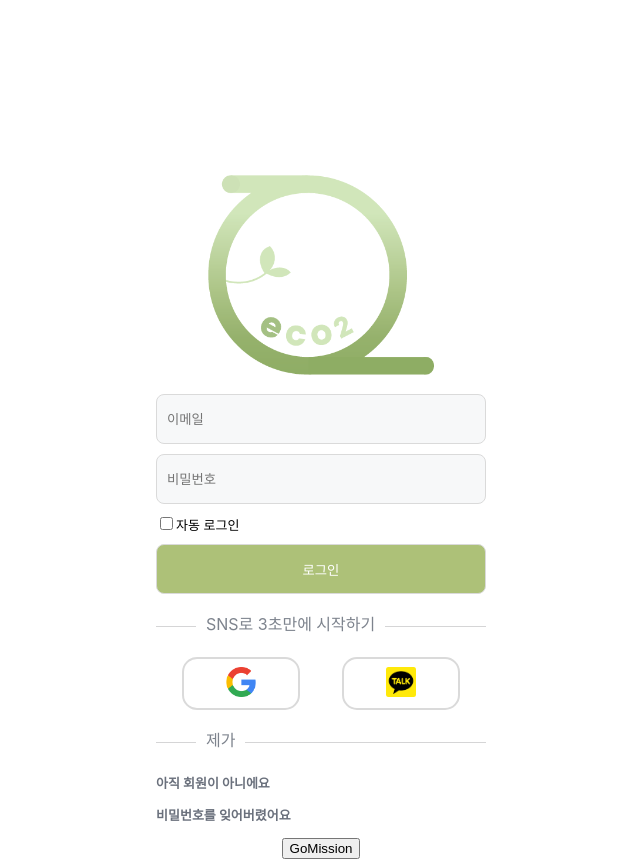
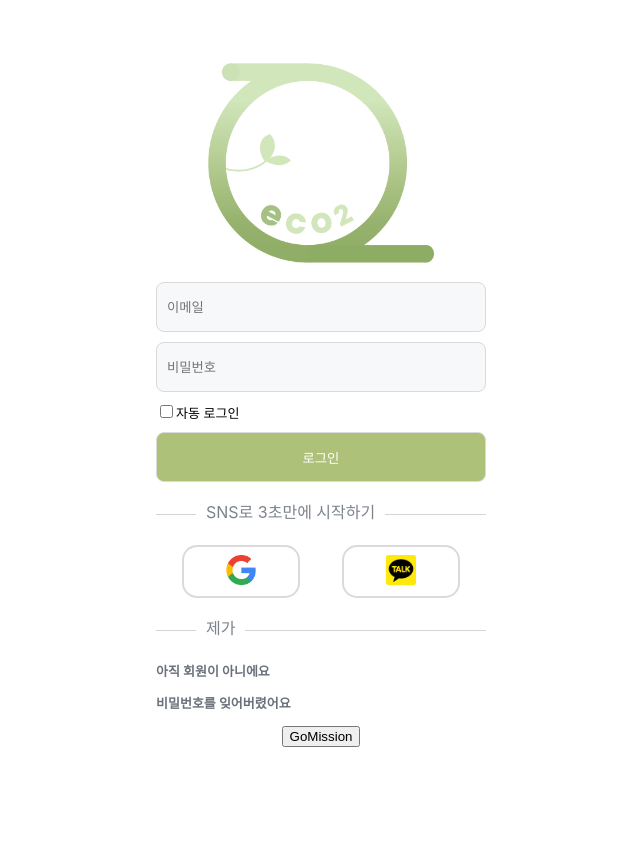
Before and after one commit to WoowonKim/Eco2, a React (Create React App) app in the folder frontend/eco2/: page / in a window 1280 px wide. Shown: the whole page, without its empty margins (319-959 px from the left). Built offline with nearby package versions, Linux system fonts and the light colour scheme; no server answers.

Commit message:
[FE] REFACTOR: App.js css and polled out header and nav out of app<div>

```diff
--- a/frontend/eco2/src/App.js
+++ b/frontend/eco2/src/App.js
@@ -7,16 +7,20 @@ import Regist from "./pages/regist/Regist";
 
 import MainFeed from "./pages/mainFeed/MainFeed";
 
-
 import Header from "./components/NavFooter/Header";
-
 
 /* DailyMission */
 import MissionMain from "./pages/dailyMission/missionMain/missionMain";
 import MissionDetail from "./pages/dailyMission/missionDetail/missionDetail";
 import MissionCustom from "./pages/dailyMission/missionCustom/missionCustom";
 import MissionUpdate from "./pages/dailyMission/missionUpdate/missionUpdate";
-import React, { useCallback, useEffect, useMemo, useReducer, useRef } from "react";
+import React, {
+  useCallback,
+  useEffect,
+  useMemo,
+  useReducer,
+  useRef,
+} from "react";
 
 import Footer from "./components/NavFooter/Footer";
 import { useSelector } from "react-redux";
@@ -57,7 +61,9 @@ function App() {
   const dataId = useRef(0);
 
   const getData = async () => {
-    const res = await fetch("https://jsonplaceholder.typicode.com/comments").then((res) => res.json());
+    const res = await fetch(
+      "https://jsonplaceholder.typicode.com/comments"
+    ).then((res) => res.json());
 
     const initData = res.slice(0, 5).map((it) => {
       return {
@@ -95,8 +101,8 @@ function App() {
   return (
     <DummyStateContext.Provider value={data}>
       <DummyDispathContext.Provider value={memoizedDispatches}>
+        {currUser.isLoggedIn === 1 ? <Header></Header> : null}
         <div className={styles.App}>
-      {currUser.isLoggedIn === 1 ? <Header></Header> : null}
           <div className={styles.body}>
             <Routes>
               <Route path="/" element={<Login />}></Route>
@@ -117,8 +123,8 @@ function App() {
               <Route path="/mainTree" element={<MainTree></MainTree>}></Route>
             </Routes>
           </div>
+        </div>
         {currUser.isLoggedIn === 1 ? <Footer></Footer> : null}
-    </div>
       </DummyDispathContext.Provider>
     </DummyStateContext.Provider>
   );
--- a/frontend/eco2/src/App.module.css
+++ b/frontend/eco2/src/App.module.css
@@ -3,5 +3,5 @@
 }
 
 .body {
-  padding-top: 75px;
+  padding-top: 30px;
 }
--- a/frontend/eco2/src/pages/login/Login.module.css
+++ b/frontend/eco2/src/pages/login/Login.module.css
@@ -3,7 +3,7 @@
   margin: 0;
   padding: 0;
   justify-content: center;
-  margin-top: 100px;
+  margin-top: 10%;
 }
 
 .img {
--- a/frontend/eco2/src/pages/mainTree/MainTree.jsx
+++ b/frontend/eco2/src/pages/mainTree/MainTree.jsx
@@ -1,7 +1,12 @@
 import styles from "./MainTree.module.css";
 const MainTree = () => {
   return (
-    <div className={styles.Tree}>메인트리입니다. 이제 나무가 생길거에요</div>
+    <div className={styles.Tree}>
+      <img
+        src={process.env.PUBLIC_URL + "tree_leaves/mainTree.png"}
+        className={styles.Tree}
+      ></img>
+    </div>
   );
 };
 
--- a/frontend/eco2/src/pages/mainTree/MainTree.module.css
+++ b/frontend/eco2/src/pages/mainTree/MainTree.module.css
@@ -1,2 +1,4 @@
 .Tree {
+  width: 300px;
+  margin-top: 30px;
 }
```
Also changed, not shown: 1 other file (tests, documents, lock files or other folders). Lines whose indentation alone changed are shown as unchanged.
